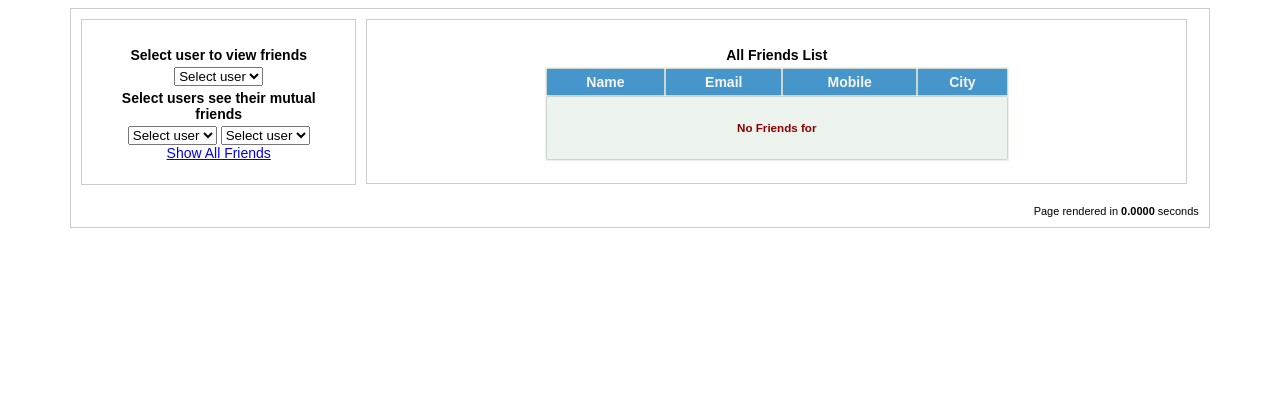
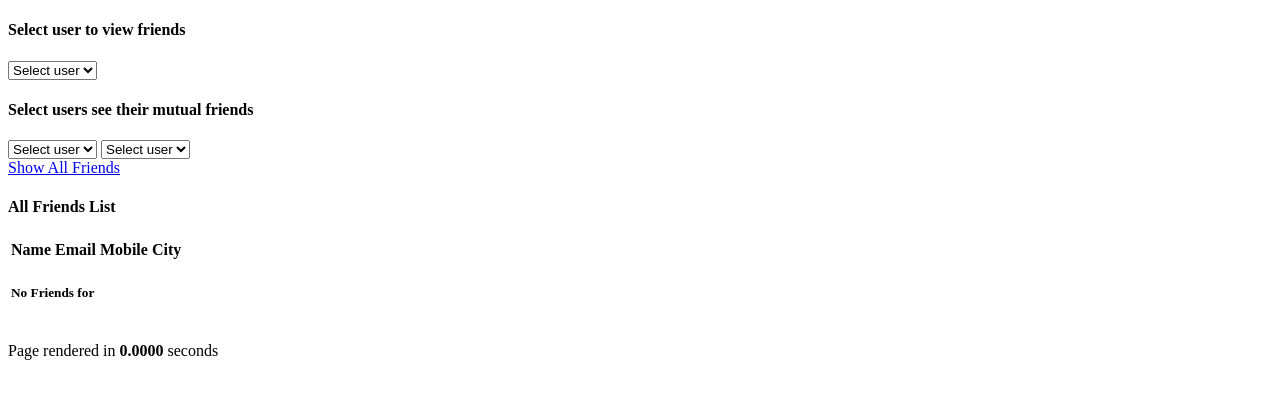
Before and after one commit to vamsisnikky/CodeIgniter, a CodeIgniter app: page /CodeIgniter/index.php/friends/index in a window 1280 px wide. Shown: the top 399 px of the page. Run offline with CodeIgniter, Linux system fonts and the light colour scheme; data that the repository does not hold is empty; some libraries are stand-ins or nearby versions.

Commit message:
22-NOV-2013

```diff
--- a/application/views/pages/view_friends.php
+++ b/application/views/pages/view_friends.php
@@ -6,75 +6,7 @@ and open the template in the editor.
 <html>
     <head>
         <meta http-equiv="Content-Type" content="text/html; charset=UTF-8">
-        <style>
-            body{
-                font-family: arial;
-                font-size: 14px;
-                /*text-shadow: 0 0 10px darkslategray;*/
-            }
-            #main-container{
-                width:90%;
-                margin:0 auto;
-                border: 1px solid #ccc;
-
-            }
-            #left-container{
-                text-align: center;
-                width:20%;
-                float:left;
-                margin:10px;
-                /*margin:0 auto;*/
-                padding:2%;
-                border: 1px solid #ccc;
-
-                overflow: auto;
-            }
-            #right-container{
-                text-align: center;
-                width:68%;
-                float:left;
-                margin:0 auto;
-                margin:10px 10px 0px 0;
-                border: 1px solid #ccc;
-                padding:2%;
-
-                overflow: auto;
-            }
-            h3,h4{
-                text-shadow: none;
-            }
-            h5{
-                color:darkred;
-            }
-            #right-container h4,h4{
-                padding:2px;
-                margin:2px;
-            }
-            table{
-                margin: 0 auto;
-                background-color: #EBF3EC;
-                width: 60%;
-            }
-            th{
-                color:whitesmoke;
-                background-color: #4696CB;
-            }
-            td,th{
-                box-shadow: 0 0 1px darkslategray;
-                padding:5px;
-            }
-            p.footer{
-                text-align: right;
-                font-size: 11px;
-                line-height: 32px;
-                padding: 0 10px 0 10px;
-                margin: 0px 0 0 0;
-                position: static;
-            }
-            .clear{
-                clear: both;
-            }
-        </style>
+        <link href="../../../css/view_friends_style.css">
         <script src="http://code.jquery.com/jquery-1.10.1.min.js"></script>
         <title>Friends list</title>
     </head>
```
